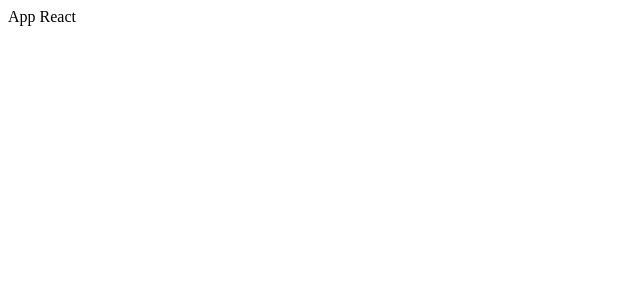
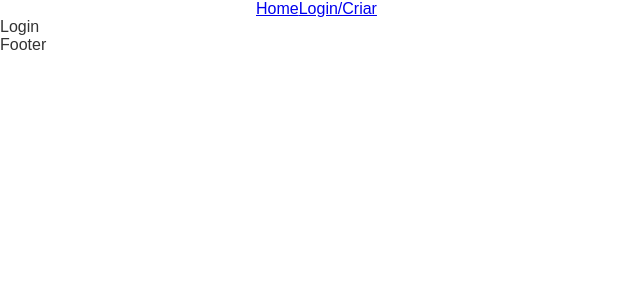
Before and after one commit to ALANVITORIO/Dogs-origamid, a React (Create React App) app: page /login in a window 1280 px wide. Shown: the top 300 px of the page, without its empty margins (0-640 px from the left). Built offline with nearby package versions, Linux system fonts and the light colour scheme.

Commit message:
Montando a estrutura do projeto

```diff
--- a/package.json
+++ b/package.json
@@ -8,6 +8,7 @@
     "@testing-library/user-event": "^13.5.0",
     "react": "^18.2.0",
     "react-dom": "^18.2.0",
+    "react-router-dom": "^6.10.0",
     "react-scripts": "5.0.1",
     "web-vitals": "^2.1.4"
   },
--- /dev/null
+++ b/src/App.css
@@ -0,0 +1,43 @@
+* {
+  box-sizing: border-box;
+}
+
+body {
+  margin: 0;
+  color: #333;
+  --type-first: Heveltica, Arial, sans-serif;
+  --type-second: 'Spectral', Georgia;
+  font-family: var(--type-first);
+}
+
+h1,
+h2,
+h3,
+p {
+  margin: 0px;
+}
+
+ul li {
+  list-style: none;
+  padding: 0px;
+  margin: 0px;
+}
+
+img {
+  display: block;
+  max-width: 100%;
+}
+
+button,
+input {
+  display: block;
+  font-size: 1rem;
+  font-family: var(--type-first);
+  color: #333;
+}
+
+.container {
+  max-width: 50rem;
+  padding: 0 1rem;
+  margin: 0 auto;
+}
--- a/src/App.js
+++ b/src/App.js
@@ -1,7 +1,25 @@
 import React from 'react';
+import './App.css';
+import Footer from './Components/Footer';
+import Header from './Components/Header';
+import Home from './Components/Home';
+import { BrowserRouter, Routes, Route } from 'react-router-dom';
+import Login from './Components/Login/Login';
 
 function App() {
-  return <div>App React</div>;
+  return (
+    <div>
+      <BrowserRouter>
+        <Header />
+        <Routes>
+          <Route path="/" element={<Home />} />
+          <Route path="/login" element={<Login />} />
+        </Routes>
+
+        <Footer />
+      </BrowserRouter>
+    </div>
+  );
 }
 
 export default App;
--- /dev/null
+++ b/src/Components/Footer.js
@@ -0,0 +1,8 @@
+import React from 'react';
+import styles from './Footer.module.css';
+
+const Footer = () => {
+  return <div className={styles.footer}>Footer</div>;
+};
+
+export default Footer;
--- /dev/null
+++ b/src/Components/Header.js
@@ -0,0 +1,16 @@
+import React from 'react';
+import styles from './Header.module.css';
+import { Link } from 'react-router-dom';
+
+const Header = () => {
+  return (
+    <div className={styles.header}>
+      <nav className="container">
+        <Link to="/">Home</Link>
+        <Link to="/login">Login/Criar</Link>
+      </nav>
+    </div>
+  );
+};
+
+export default Header;
--- /dev/null
+++ b/src/Components/Home.js
@@ -0,0 +1,7 @@
+import React from 'react';
+
+const Home = () => {
+  return <div>Home</div>;
+};
+
+export default Home;
--- /dev/null
+++ b/src/Components/Login/Login.js
@@ -0,0 +1,7 @@
+import React from 'react';
+
+const Login = () => {
+  return <div>Login</div>;
+};
+
+export default Login;
```
Also changed, not shown: src/Components/Footer.module.css (added), src/Components/Header.module.css (added), 1 other file (tests, documents, lock files or other folders).
